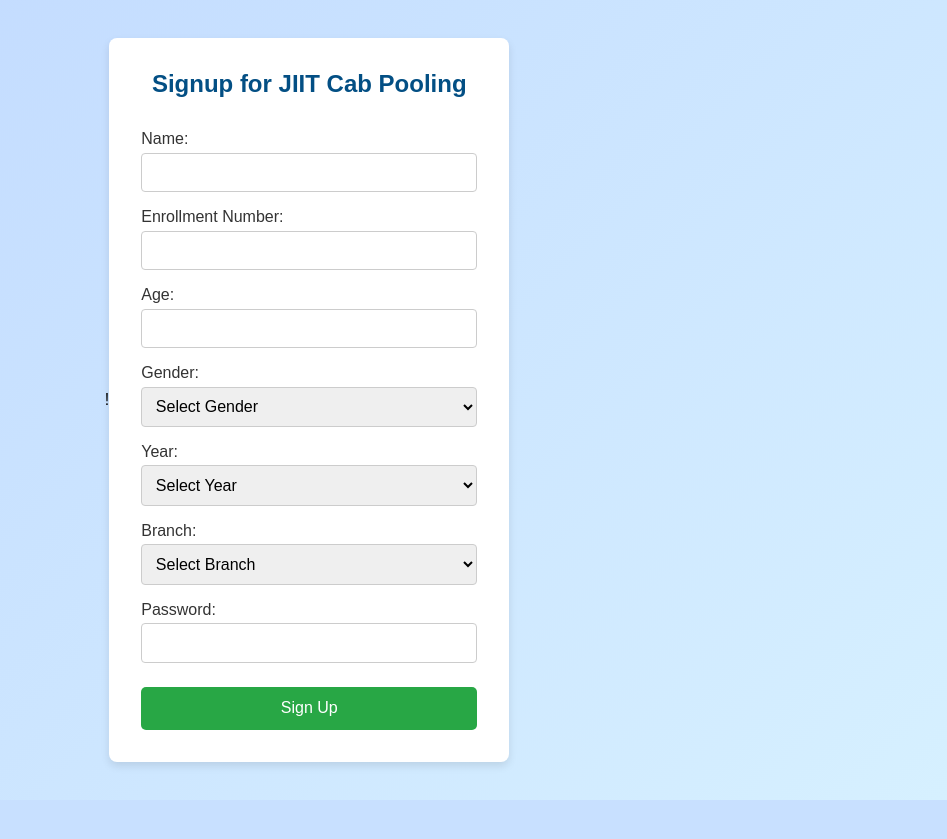
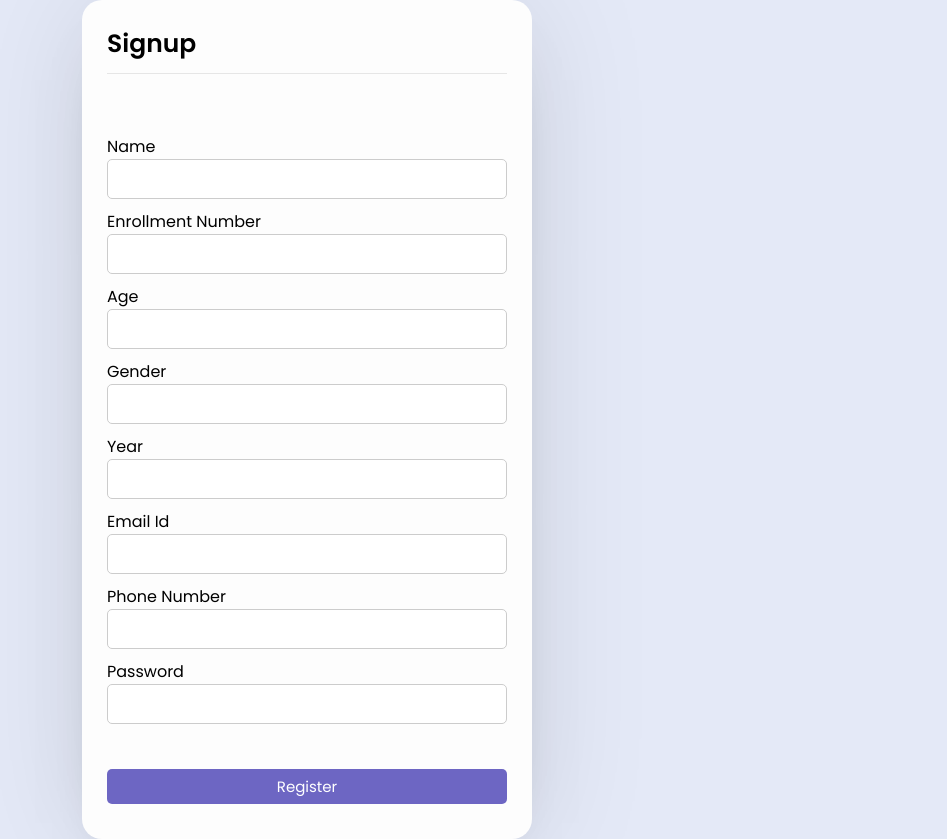
Before and after one commit to Shauryagoyal04/CabpoolProject, a PHP site: page /signup.php in a window 1280 px wide. Shown: the whole page, without its empty margins (333-1280 px from the left). Before the commit the page ends 800 px from the top, so only its background shows below. Run offline with PHP 8.4, Linux system fonts and the light colour scheme.

Commit message:
SignUp page done!

```diff
--- /dev/null
+++ b/php/config.php
@@ -0,0 +1,5 @@
+<?php
+
+ $con = mysqli_connect("localhost","root","","cabpoolproject") or die("Couldn't connect");
+
+?>
--- a/signup.css
+++ /dev/null
@@ -1,80 +0,0 @@
-/* Basic reset */
-* {
-    margin: 0;
-    padding: 0;
-    box-sizing: border-box;
-}
-
-body {
-    display: flex;
-    justify-content: center;
-    align-items: center;
-    height: 100vh;
-    font-family: Arial, sans-serif;
-    background: linear-gradient(135deg, #c1d9ff, #d6f0ff);
-}
-
-/* Signup Container */
-.signup-container {
-    width: 100%;
-    max-width: 400px;
-    padding: 2rem;
-    background: #ffffff;
-    border-radius: 8px;
-    box-shadow: 0 4px 8px rgba(0, 0, 0, 0.1);
-    text-align: center;
-}
-
-.signup-container h2 {
-    margin-bottom: 1rem;
-    color: #034f84;
-}
-
-/* Form Styling */
-form {
-    display: flex;
-    flex-direction: column;
-}
-
-label {
-    margin-top: 1rem;
-    font-size: 1rem;
-    color: #333;
-    text-align: left;
-}
-
-input[type="text"],
-input[type="number"],
-input[type="password"],
-select {
-    padding: 0.6rem;
-    margin-top: 0.3rem;
-    font-size: 1rem;
-    border: 1px solid #ccc;
-    border-radius: 4px;
-    outline: none;
-}
-
-input[type="text"]:focus,
-input[type="number"]:focus,
-input[type="password"]:focus,
-select:focus {
-    border-color: #007bff;
-}
-
-/* Submit Button */
-.submit-btn {
-    margin-top: 1.5rem;
-    padding: 0.8rem;
-    font-size: 1rem;
-    color: white;
-    background-color: #28a745;
-    border: none;
-    border-radius: 5px;
-    cursor: pointer;
-    transition: background 0.3s;
-}
-
-.submit-btn:hover {
-    background-color: #218838;
-}
--- a/signup.php
+++ b/signup.php
@@ -1,57 +1,105 @@
-!<!DOCTYPE html>
+<!DOCTYPE html>
 <html lang="en">
 <head>
     <meta charset="UTF-8">
     <meta name="viewport" content="width=device-width, initial-scale=1.0">
+    <link rel="stylesheet" href="style/style.css">
     <title>Signup - JIIT Cab Pooling</title>
-    <link rel="stylesheet" href="signup.css">
+
 </head>
 <body>
-    <div class="signup-container">
-        <h2>Signup for JIIT Cab Pooling</h2>
-        <form action="submit_signup.php" method="post">
-            <label for="name">Name:</label>
-            <input type="text" id="name" name="name" required>
+    <div class="container">
+    <div class="box form-box">
+    <?php
 
-            <label for="enrollment">Enrollment Number:</label>
-            <input type="text" id="enrollment" name="enrollment" required>
+         include("php/config.php");
+         if(isset($_POST['submit'])){
+            $name = $_POST['name'];
+            $enrollment_num = $_POST['enrollment_num'];
+            $age = $_POST['age'];
+            $gender = $_POST['gender'];
+            $year = $_POST['year'];
+            $email_id = $_POST['email_id'];
+            $phone_num = $_POST['phone_num'];
+            $password = $_POST['password'];
 
-            <label for="age">Age:</label>
-            <input type="number" id="age" name="age" required min="17" max="100">
+            //verify the unique enrollment and email
 
-            <label for="gender">Gender:</label>
-            <select id="gender" name="gender" required>
-                <option value="">Select Gender</option>
-                <option value="male">Male</option>
-                <option value="female">Female</option>
-                <option value="other">Other</option>
-            </select>
+            $verify_enrollment_num = mysqli_query($con,"SELECT enrollment_num FROM user_info WHERE enrollment_num = '$enrollment_num'");
+            $verify_emailid = mysqli_query($con,"SELECT email_id FROM user_info WHERE email_id='$email_id'");
 
-            <label for="year">Year:</label>
-            <select id="year" name="year" required>
-                <option value="">Select Year</option>
-                <option value="1">1st Year</option>
-                <option value="2">2nd Year</option>
-                <option value="3">3rd Year</option>
-                <option value="4">4th Year</option>
-            </select>
+            if(mysqli_num_rows($verify_enrollment_num) !=0 )
+            {
+                echo "<div class='message'>
+                      <p>This enrollment number is used, Try another One Please!</p>
+                  </div> <br>";
+                echo "<a href='javascript:self.history.back()'><button class='btn'>Go Back</button>";
+            }
 
-            <label for="branch">Branch:</label>
-            <select id="branch" name="branch" required>
-                <option value="">Select Branch</option>
-                <option value="CSE">Computer Science</option>
-                <option value="IT">Information Technology</option>
-                <option value="ECE">Electronics and Communication</option>
-                <option value="EEE">Electrical and Electronics</option>
-                <option value="ME">Mechanical</option>
-                <!-- Add other branches if needed -->
-            </select>
+            else if(mysqli_num_rows($verify_emailid) !=0 )
+            {
+                echo "<div class='message'>
+                      <p>This email is used, Try another One Please!</p>
+                  </div> <br>";
+                echo "<a href='javascript:self.history.back()'><button class='btn'>Go Back</button>";
+            }
+            else
+            {
+                mysqli_query($con,"INSERT INTO user_info(name,enrollment_num,age,gender,year,email_id,phone_num,password,created_at) VALUES('$name','$enrollment_num','$age','$gender','$year','$email_id','$phone_num','$password',NOW())") or die("Erroe Occured");
 
-            <label for="password">Password:</label>
-            <input type="password" id="password" name="password" required>
+            echo "<div class='message'>
+                      <p>Registration successfully!</p>
+                  </div> <br>";
+            echo "<a href='index.php'><button class='btn'>Login Now</button>";
 
-            <button type="submit" class="submit-btn">Sign Up</button>
-        </form>
-    </div>
+
+            }
+        }else{
+
+            ?>
+
+
+    <header>Signup</header><br><br>
+    <form action="" method="post">
+        <div class="field input">
+            <label for="name">Name</label>
+            <input type="text" name="name" id="name" autocomplete="off" required>
+        </div>
+        <div class="field input">
+            <label for="enrollment_num">Enrollment Number</label>
+            <input type="number" name="enrollment_num" autocomplete="off" id="enrollment_num" required>
+        </div>
+        <div class="field input">
+            <label for="age">Age</label>
+            <input type="number" name="age" id="age" autocomplete="off" required>
+        </div>
+        <div class="field input">
+            <label for="gender">Gender</label>
+            <input type="text" name="gender" id="gender" autocomplete="off" required>
+        </div>
+        <div class="field input">
+            <label for="year">Year</label>
+            <input type="text" name="year" id="year" autocomplete="off" required>
+        </div>
+        <div class="field input">
+            <label for="email_id">Email Id</label>
+            <input type="text" name="email_id" id="email_id" autocomplete="off" required>
+        </div>
+        <div class="field input">
+            <label for="phone_num">Phone Number</label>
+            <input type="number" name="phone_num" id="phone_num" autocomplete="off" required>
+        </div>
+        <div class="field input">
+            <label for="password">Password</label>
+            <input type="password" name="password" id="password" autocomplete="off" required>
+        </div>
+        <br>
+        <div class="field">
+
+            <input type="submit" class="btn" name="submit" value="Register" required>
+        </div>
+        </div>
+        <?php } ?>
+        </div>
 </body>
 </html>
--- /dev/null
+++ b/style/style.css
@@ -0,0 +1,72 @@
+@import url('https://fonts.googleapis.com/css2?family=Poppins:wght@200;300;400;500;600;700&display=swap');
+*{
+    padding: 0;
+    margin: 0;
+    box-sizing: border-box;
+    font-family: 'Poppins',sans-serif;
+}
+body{
+    background: #e4e9f7;
+}
+.container{
+    display: flex;
+    align-items: center;
+    justify-content: center;
+    min-height: 90vh;
+}
+.box{
+    background: #fdfdfd;
+    display: flex;
+    flex-direction: column;
+    padding: 25px 25px;
+    border-radius: 20px;
+    box-shadow: 0 0 128px 0 rgba(0,0,0,0.1),
+                0 32px 64px -48px rgba(0,0,0,0.5);
+}
+.form-box{
+    width: 450px;
+    margin: 0px 10px;
+}
+.form-box header{
+    font-size: 25px;
+    font-weight: 600;
+    padding-bottom: 10px;
+    border-bottom: 1px solid #e6e6e6;
+    margin-bottom: 10px;
+}
+.form-box form .field{
+    display: flex;
+    margin-bottom: 10px;
+    flex-direction: column;
+
+}
+.form-box form .input input{
+    height: 40px;
+    width: 100%;
+    font-size: 16px;
+    padding: 0 10px;
+    border-radius: 5px;
+    border: 1px solid #ccc;
+    outline: none;
+}
+.btn{
+    height: 35px;
+    background: rgba(76,68,182,0.808);
+    border: 0;
+    border-radius: 5px;
+    color: #fff;
+    font-size: 15px;
+    cursor: pointer;
+    transition: all .3s;
+    margin-top: 10px;
+    padding: 0px 10px;
+}
+.btn:hover{
+    opacity: 0.82;
+}
+.submit{
+    width: 100%;
+}
+.links{
+    margin-bottom: 15px;
+}
```
Also changed, not shown: style/indexstyle.css (renamed from indexstyle.css).
